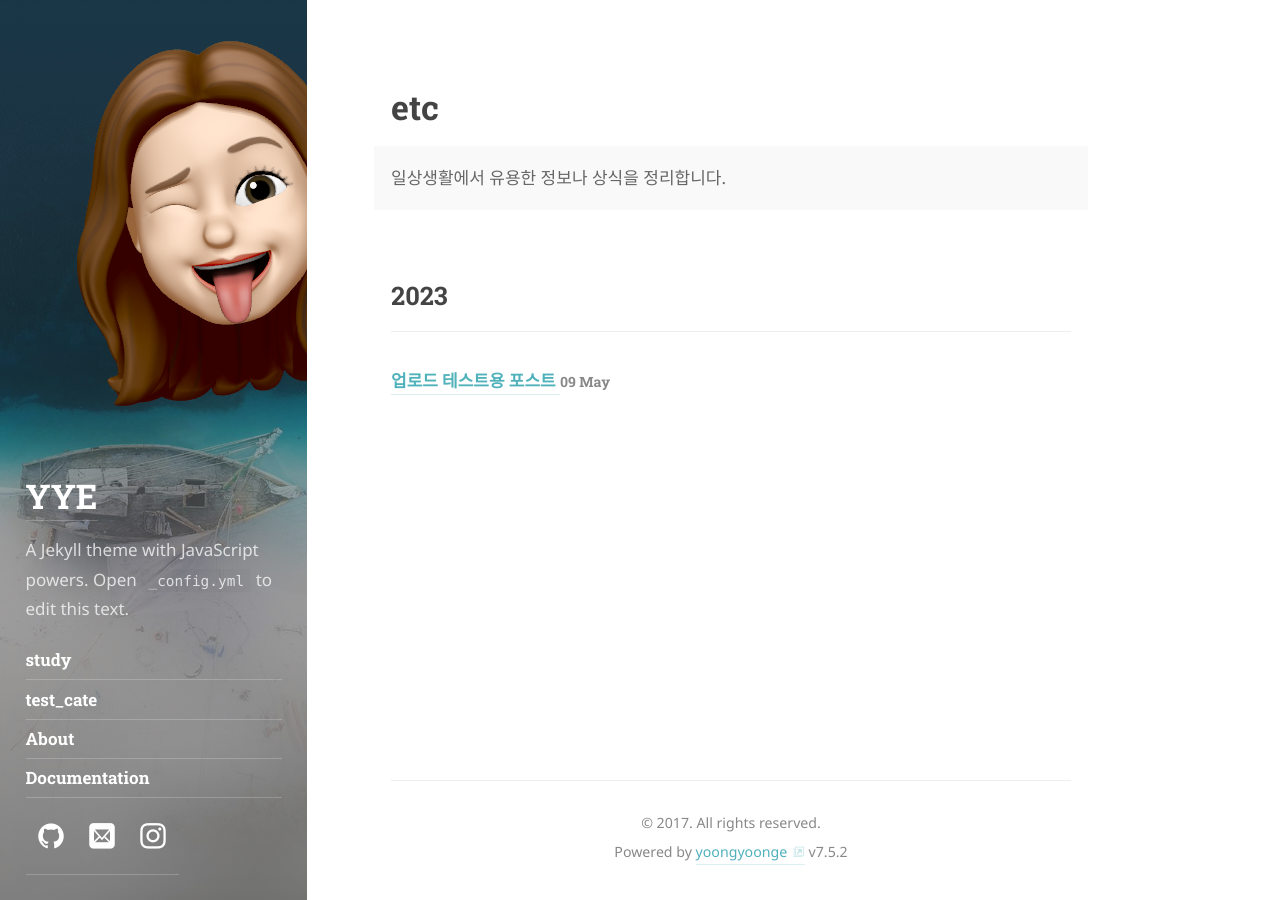
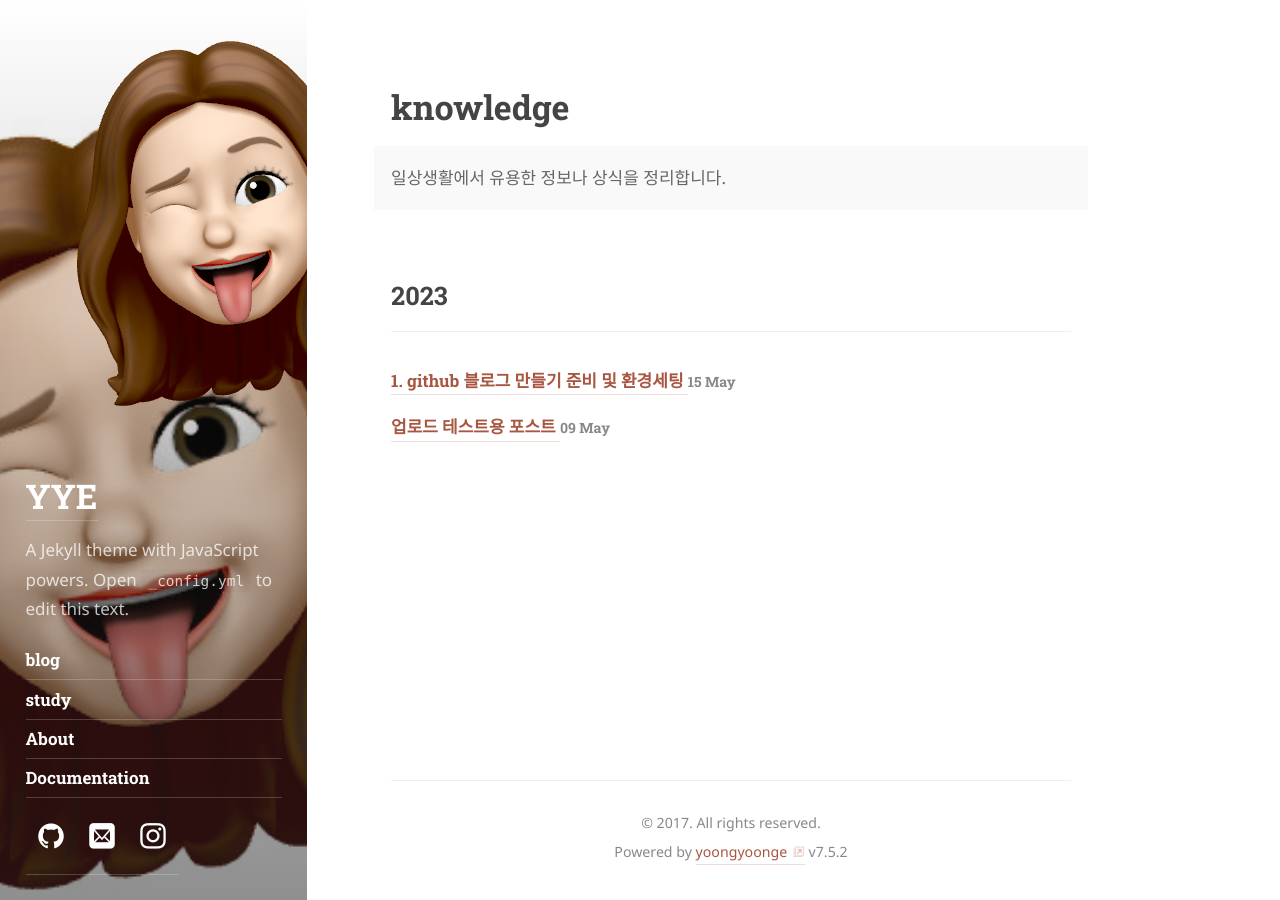
Before and after one commit to yoongyoonge/yoongyoonge.github.io, a Jekyll site: the page built from _featured_tags/knowledge.md, in a window 1280 px wide. Built offline with Jekyll 4.4.1, drawn with Linux system fonts in a browser that asks for light colours; some web fonts are replaced.

Commit message:
post 카테고리 분류 및 카테고리 세팅, 첫 포스트 세팅 완료

```diff
--- a/_config.yml
+++ b/_config.yml
@@ -45,8 +45,9 @@ logo:                  /assets/icons/icon.png
 # This should be the same author as first entry in `_data/authors.yml`.
 # Duplication is necessary due to the `jekyll-feed`, `jekyll-seo-tag` plugin.
 author:
-  name:                <firstname> <lastname>
-  email:               <mail@domain.tld>
+  name:                yunjin nam
+  email:               namyunjin0912@gmail.com
+  picture:             /assets/img/me.jpg
   # Used by `jekyll-seo-tag`:
   # twitter:             <username>
 
@@ -73,8 +74,8 @@ paginate_path:         /page-:num/
 # ========================================================================================
 
 # Sidebar image and theme color of the site.
-accent_image:          /assets/img/sidebar-bg.jpg
-accent_color:          '#4fb1ba'
+accent_image:          /assets/img/me.jpg
+accent_color:          '#A85641'
 
 # The string encoding which fonts to fetch from Google Fonts.
 # See: <https://qwtel.com/hydejack/docs/configuration/>
@@ -276,7 +277,7 @@ sass:
 menu:
   - title: study
     url:   /study/
-  - title: test_cate
-    url:   /test_cate/
+  - title: blog
+    url:   /blog/
   - title: About
     url:   /about/
--- a/_featured_tags/etc.md
+++ b/_featured_tags/knowledge.md
@@ -1,7 +1,7 @@
 ---
 layout: list
-title: etc
-slug: etc
+title: knowledge
+slug: knowledge
 description: >
   일상생활에서 유용한 정보나 상식을 정리합니다.
 ---
--- /dev/null
+++ b/_posts/github/2023-05-15-study-how-to-start-a-github-blog.md
@@ -0,0 +1,16 @@
+---
+layout: post
+title: 1. github 블로그 만들기 준비 및 환경세팅
+categories: [blog]
+category: blog
+description: >
+    github 블로그를 세팅하는 과정을 정리합니다.
+author: yye
+---
+
+0. 환경 <br>
+PC: Mac(M1 & Intel) 노트북 2대 <br>
+IDE: VSCode
+
+1. gitblog repository 생성 <br>
+  github blog를 만들기 위해서는 github에 레파지토리부터 생성해야합니다.
```
Also changed, not shown: _featured_categories/blog.md (added, +8 -0 lines), _featured_categories/test_cate.md (deleted, +0 -8 lines), _posts/study/2023-05-09-study-test-post.md (renamed from _posts/study/2023-05-09-study-how-to-post-1.md, +1 -1 lines), assets/img/me.jpg (added).
